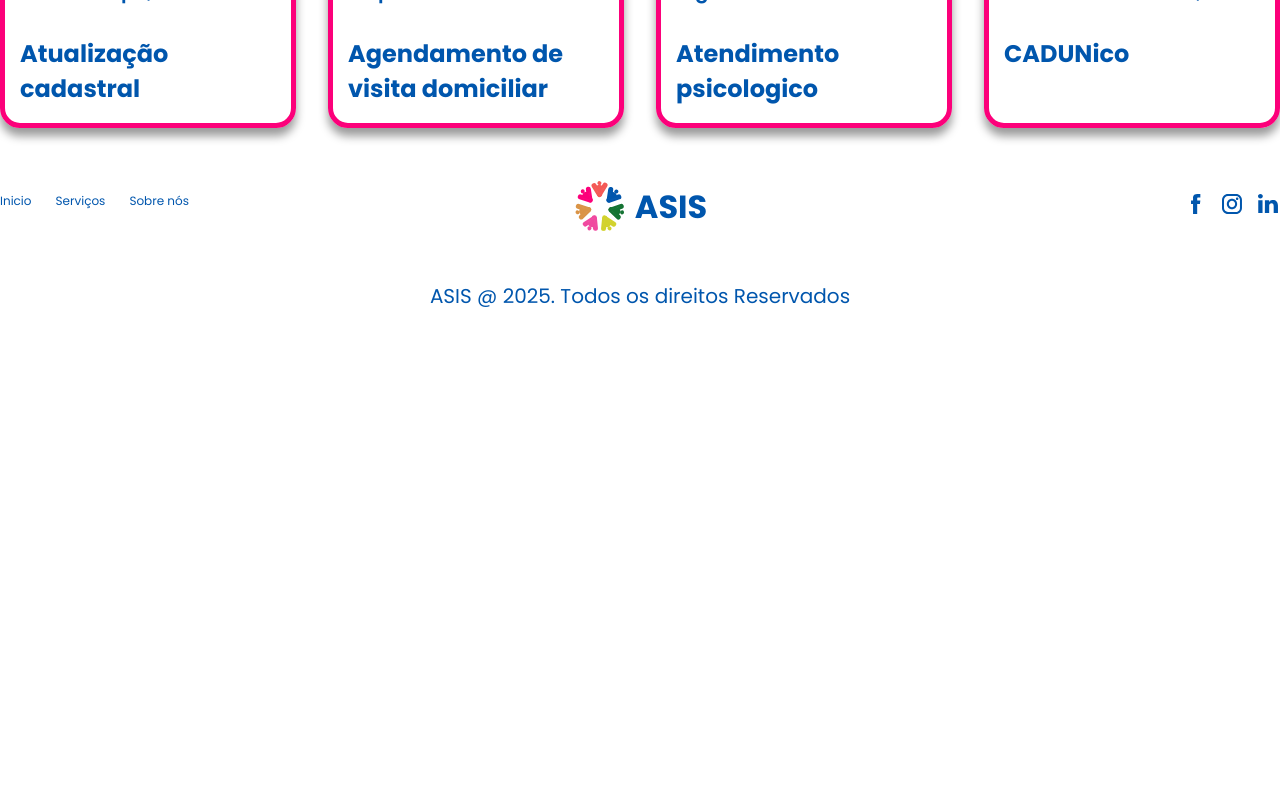
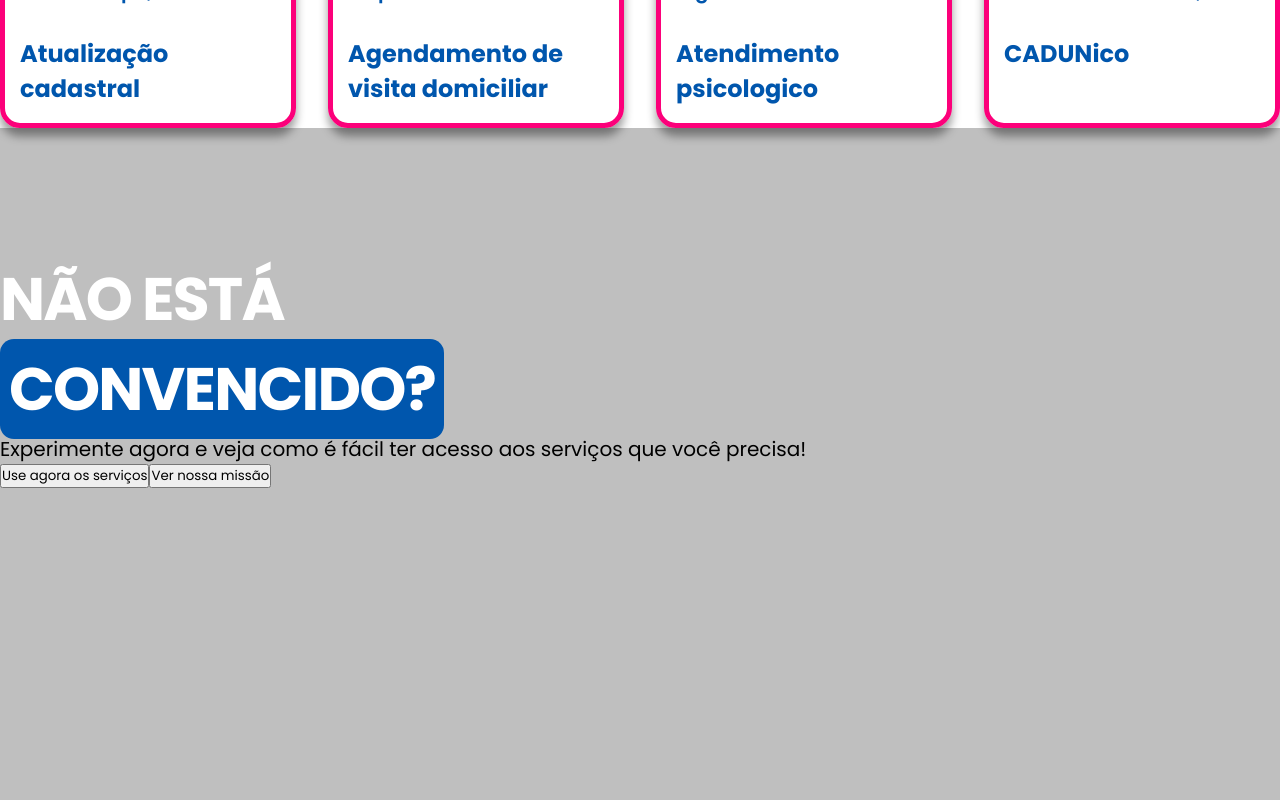
Before and after one commit to Projeto-ASIS/ASIS-Web, a React (Vite) app: page / in a window 1280 px wide. Shown: the part 1020-1820 px from the top of the page. Before the commit the page ends 1380 px from the top, so only its background shows below. Built offline with nearby package versions, Linux system fonts and the light colour scheme.

Commit message:
styles: adding Invite in Homepage and styling itself

```diff
--- a/src/pages/Homepage/Homepage.jsx
+++ b/src/pages/Homepage/Homepage.jsx
@@ -2,6 +2,7 @@ import { Header } from "@/common/components/Header";
 import Footer from "@/common/components/Footer/Footer";
 import Offers from "./components/Offers/Offers";
 import Features from "./components/Features/Features";
+import Invite from "./components/Invite";
 
 export default function Homepagage() {
   return (
@@ -9,6 +10,7 @@ export default function Homepagage() {
       <Header />
       <Offers />
       <Features />
+      <Invite />
       <Footer/>
     </div>
   );
--- /dev/null
+++ b/src/pages/Homepage/components/Invite/Invite.css
@@ -0,0 +1,34 @@
+.invite {
+  max-width: none;
+  height: 673px;
+  width: 100vw;
+
+  &::before {
+    position: absolute;
+    content: '';
+    top: 0;
+    left: 0;
+    right: 0;
+    bottom: 0;
+    width: 100vw;
+    height: 100%;
+
+    background-color: rgba(0, 0, 0, 0.25);
+
+    z-index: -1;
+  }
+}
+
+.invite__mark {
+  padding: 8px 9px;
+
+  background-color: var(--color-blue);
+  line-height: 0.0;
+
+  border-radius: 14px;
+}
+
+.invite__wrapper {
+  max-width: var(--max-content-width);
+  margin-inline: auto;
+}
--- /dev/null
+++ b/src/pages/Homepage/components/Invite/index.js
@@ -0,0 +1 @@
+export { default } from "./invite"
--- /dev/null
+++ b/src/pages/Homepage/components/Invite/invite.jsx
@@ -0,0 +1,20 @@
+import "./Invite.css"
+
+export default function Invite() {
+  return (
+    <section className="invite">
+      <div className="invite__wrapper">
+        <h1 className="text-white">
+          Não está
+          <br />
+          <mark className="invite__mark text-white">Convencido?</mark>
+        </h1>
+        <p>Experimente agora e veja como é fácil ter acesso aos serviços que você precisa!</p>
+        <div className="invite__call-to-actions">
+          <button>Use agora os serviços</button>
+          <button>Ver nossa missão</button>
+          </div>
+      </div>
+    </section>
+  )
+}
--- a/src/styleguide.css
+++ b/src/styleguide.css
@@ -68,6 +68,9 @@ p{
   font-size: 20px;
 }
 
+.text-white {
+  color: var(--color-neutral-100);
+}
 .text-pink{
   color: var(--color-pink);
 }
```
